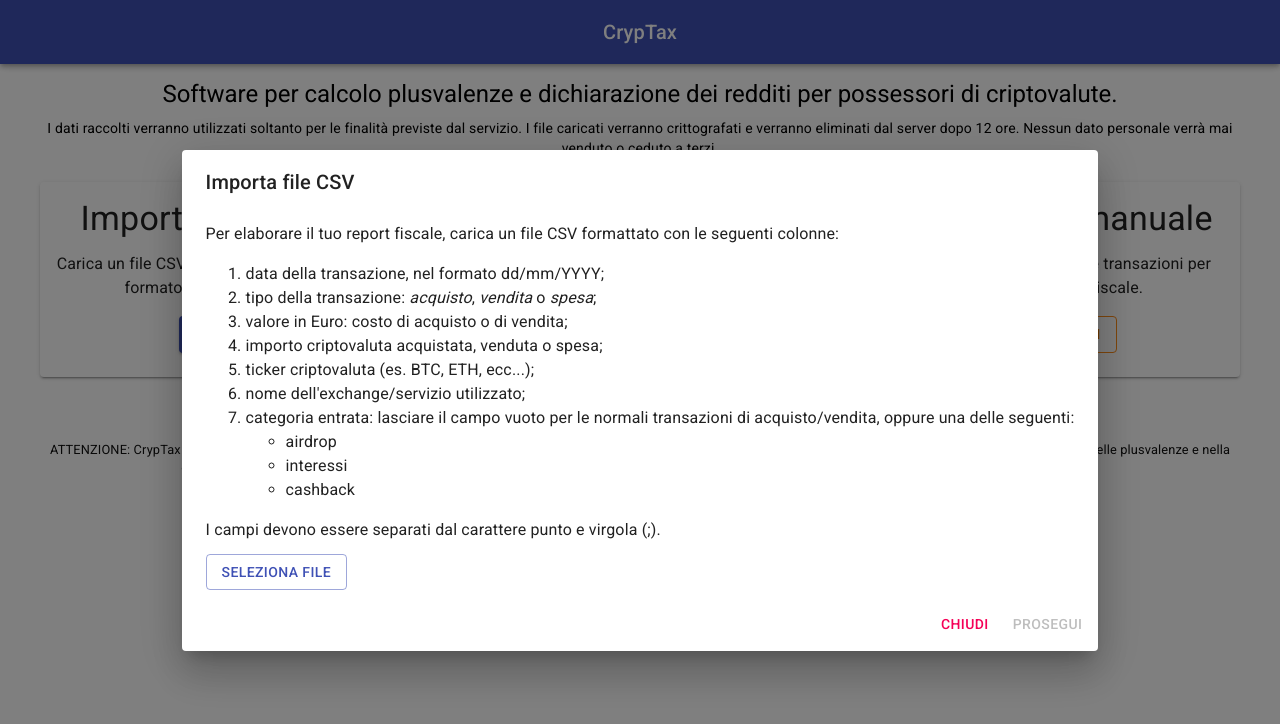
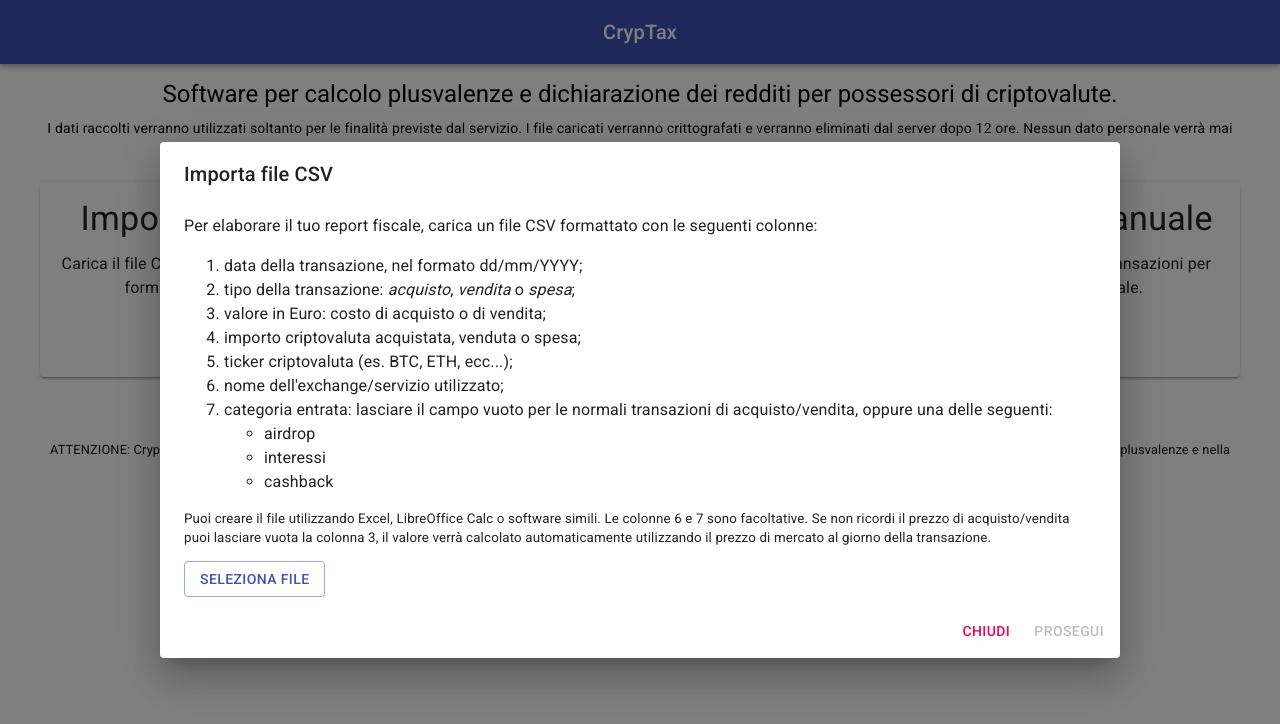
Before and after one commit to cristianlivella/cryptax-frontend, a React (Create React App) app: page / in a window 1280 px wide. Both pictures are taken after a click on the button "PROSEGUI". Shown: the top 724 px of the page. Built offline with nearby package versions, Linux system fonts and the light colour scheme.

Commit message:
📝 Fix typo and instructions

```diff
--- a/src/components/dialogs/CsvUploadDialog/CsvUploadDialog.tsx
+++ b/src/components/dialogs/CsvUploadDialog/CsvUploadDialog.tsx
@@ -114,7 +114,9 @@
                                 </ul>
                             </li>
                         </ol>
-                        I campi devono essere separati dal carattere punto e virgola (;).
+                        <small style={{display: 'inline-block', lineHeight: '1.4'}}>
+                            Puoi creare il file utilizzando Excel, LibreOffice Calc o software simili. Le colonne 6 e 7 sono facoltative. Se non ricordi il prezzo di acquisto/vendita puoi lasciare vuota la colonna 3, il valore verrà calcolato automaticamente utilizzando il prezzo di mercato al giorno della transazione.
+                        </small>
                     </Typography>
 
                     <input id='file-input' type='file' accept='.csv' onChange={onFileChange} style={{display: 'none'}} />
--- a/src/components/pages/HomePage/components/ImportMethodCards/ImportMethodCards.tsx
+++ b/src/components/pages/HomePage/components/ImportMethodCards/ImportMethodCards.tsx
@@ -13,12 +13,12 @@
         <StyledContainer>
             <ImportMethodCard
                 title='Importa da file CSV'
-                description='Carica un file CSV contenente le transazioni, nel formato previsto da CrypTax.'
+                description='Carica il file CSV contenente le transazioni, nel formato previsto da CrypTax.'
                 onClick={openCsvDialog}
             />
             <ImportMethodCard
                 title='Importa da exchange'
-                description='Carica il CSV esportato direttamente dal tuo exchange.'
+                description='Carica il file CSV esportato direttamente dal tuo exchange.'
             />
             <ImportMethodCard
                 title='Inserimento manuale'
```
